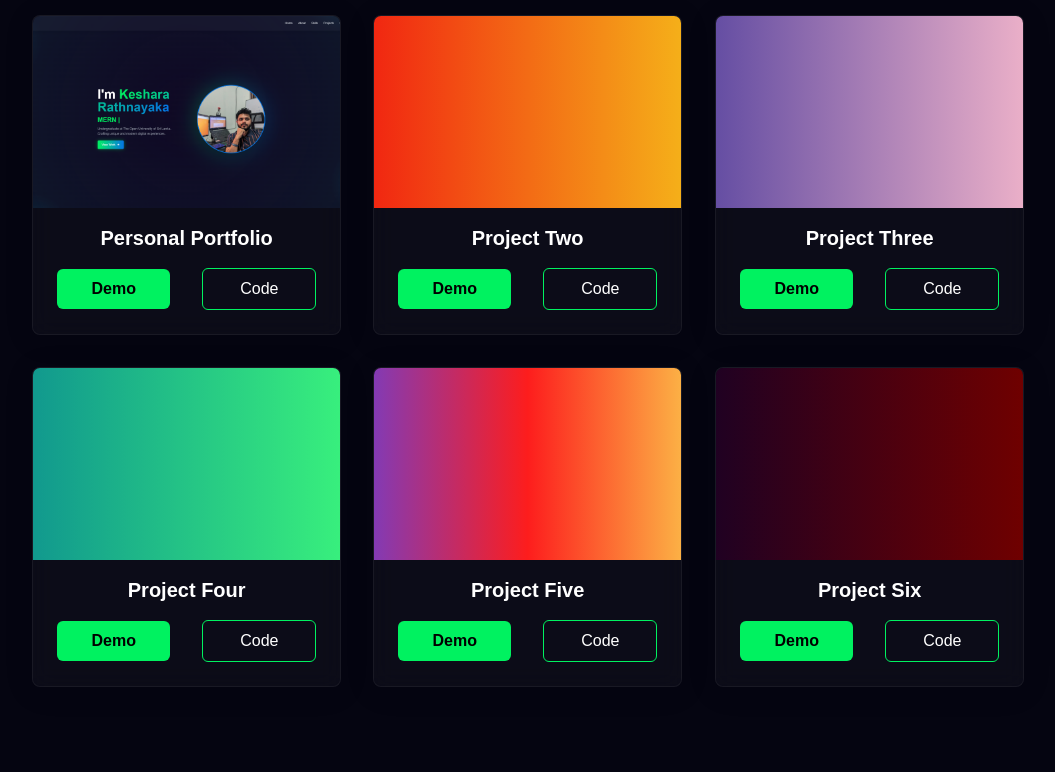
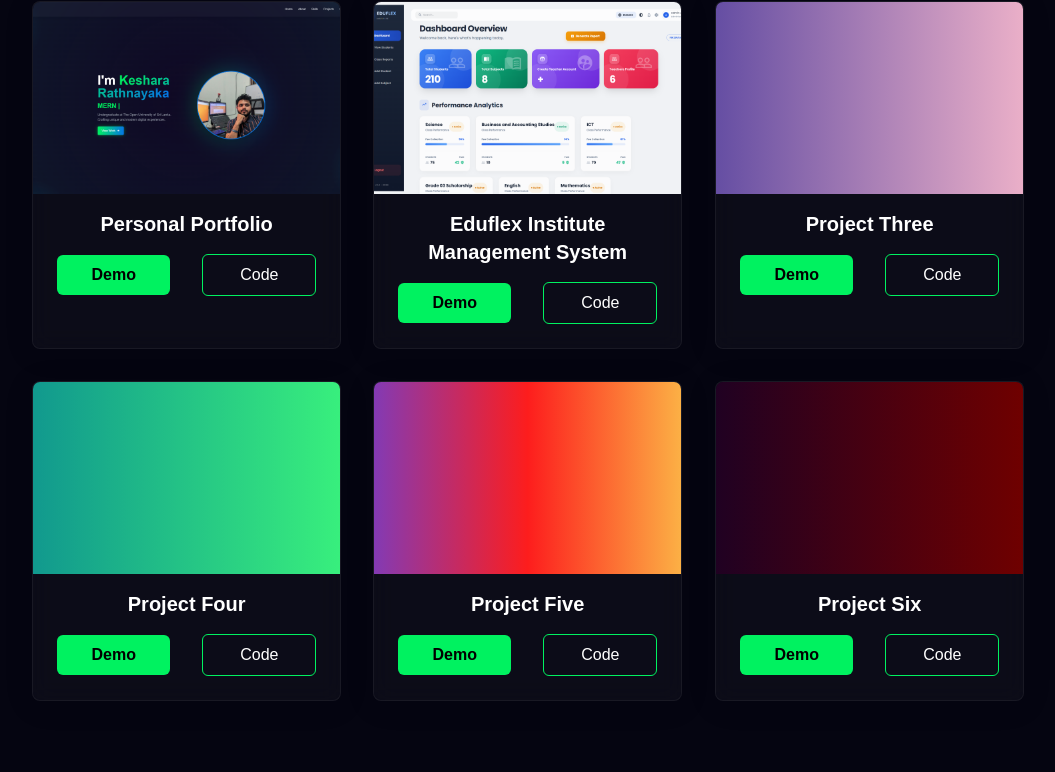
Before and after one commit to keshara05/my-portfolio, a React (Vite) app: page / in a window 1280 px wide. Shown: the part 2521-3293 px from the top of the page, without its empty margins (112-1167 px from the left). Built offline with nearby package versions, Linux system fonts and the light colour scheme.

Commit message:
Update Project 02: Eduflex

```diff
--- a/src/components/Projects.jsx
+++ b/src/components/Projects.jsx
@@ -2,11 +2,12 @@ import React from 'react';
 import { motion } from 'framer-motion';
 import Tilt from 'react-parallax-tilt';
 import project1 from '../assets/project1.png';
+import project2 from '../assets/project2.png';
 
 const Projects = () => {
     const projects = [
         { id: 1, src: project1, isImage: true, title: 'Personal Portfolio', code: 'https://github.com/keshara05/my-portfolio', demo: 'https://keshararathnayaka.vercel.app/' },
-        { id: 2, src: 'linear-gradient(to right, #f12711, #f5af19)', title: 'Project Two' },
+        { id: 2, src: project2, isImage: true, title: 'Eduflex Institute Management System', code: 'https://github.com/keshara05/Eduflex', demo: 'https://eduflexsms.vercel.app/login' },
         { id: 3, src: 'linear-gradient(to right, #654ea3, #eaafc8)', title: 'Project Three' },
         { id: 4, src: 'linear-gradient(to right, #11998e, #38ef7d)', title: 'Project Four' },
         { id: 5, src: 'linear-gradient(to right, #833ab4, #fd1d1d, #fcb045)', title: 'Project Five' },
```
Also changed, not shown: src/assets/project2.png (added).
